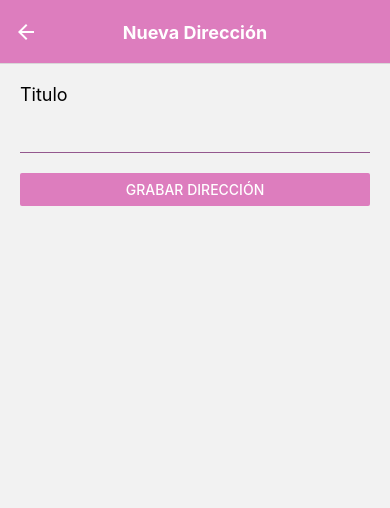
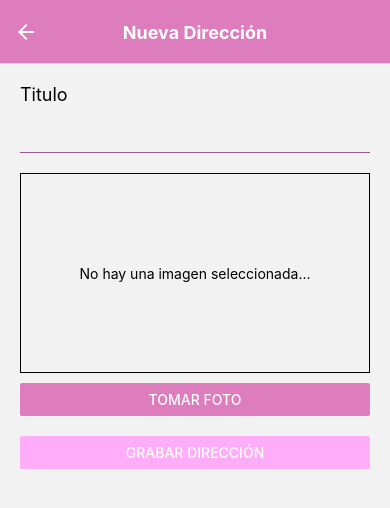
Before and after one commit to 0GLOC/CameraApp, a React Native app: screen /NewPlace in a window 390 px wide. Shown: the top 508 px of the page. Built offline with nearby package versions, Linux system fonts and the light colour scheme.

Commit message:
Image selector [ Picker camera & Permissions ]

```diff
--- a/package.json
+++ b/package.json
@@ -21,7 +21,10 @@
     "react-native-safe-area-context": "^4.2.4",
     "react-native-screens": "~3.11.1",
     "react-native-web": "0.17.7",
-    "react-redux": "^8.0.2"
+    "react-redux": "^8.0.2",
+    "expo-image-picker": "~13.1.1",
+    "expo-file-system": "~14.0.0",
+    "expo-permissions": "~13.2.0"
   },
   "devDependencies": {
     "@babel/core": "^7.12.9"
--- /dev/null
+++ b/src/components/ImageSelector.js
@@ -0,0 +1,76 @@
+import React, { useState } from "react";
+import { View, Image, Text, Alert, Button, StyleSheet } from "react-native";
+import * as ImagePicker from "expo-image-picker";
+import * as Permission from "expo-permissions";
+import colors from '../utils/colors';
+
+const ImageSelector = ({ onImage }) => {
+    const [pickedUrl, setPickedUrl] = useState();
+
+    const verifyPermissions = async () => {
+        const { status } = await ImagePicker.requestCameraPermissionsAsync();
+
+        if(status !== 'granted') {
+            Alert.alert(
+                "Permisos insuficientes",
+                "Necesitas permisos para usar la cámara",
+                [{ text: "OK" }]
+            );
+
+            return false;
+        };
+        return true;
+    };
+
+    const handleTakeImage = async () => {
+        const isCameraPermissionGranted = await verifyPermissions();
+        if(!isCameraPermissionGranted) return;
+
+        const image = await ImagePicker.launchCameraAsync({
+            allowsEditing: true,
+            aspect: [16, 9],
+            quality: 0.8,
+        });
+
+        setPickedUrl(image.uri);
+        onImage(image.uri);
+    };
+
+    return (
+        <View style={styles.container}>
+          <View style={styles.preview}>
+            {!pickedUrl ? (
+              <Text>No hay una imagen seleccionada...</Text>
+            ) : (
+              <Image source={{ uri: pickedUrl }} style={styles.image} />
+            )}
+          </View>
+          <Button
+            title="Tomar Foto"
+            color={colors.four}
+            onPress={handleTakeImage}
+          />
+        </View>
+    );
+}
+
+const styles = StyleSheet.create({
+    container: {
+      marginBottom: 20,
+    },
+    preview: {
+      width: "100%",
+      height: 200,
+      marginBottom: 10,
+      justifyContent: "center",
+      alignItems: "center",
+      borderColor: colors.primary,
+      borderWidth: 1,
+    },
+    image: {
+      width: "100%",
+      height: "100%",
+    },
+});
+
+export default ImageSelector;
--- a/src/screens/NewPlaceScreen.js
+++ b/src/screens/NewPlaceScreen.js
@@ -1,6 +1,7 @@
 import React, { useState } from "react";
 import { StyleSheet, Text, TextInput, ScrollView, View, Button } from "react-native";
 import { useDispatch } from "react-redux";
+import ImageSelector from "../components/ImageSelector";
 import { addPlace } from "../store/place.slices";
 import colors from "../utils/colors";
 
@@ -22,9 +23,14 @@ const NewPlaceScreen = ({ navigation }) => {
                 value={title}
                 onChangeText={handleTitleChange}
                 />
+                <ImageSelector
+                    onImage={(image) => {
+                        console.log(image);
+                    }}
+                />
                 <Button
                 title="Grabar Dirección"
-                color={colors.four}
+                color={colors.five}
                 onPress={() => handleSave()}
                 />
             </View>
--- a/src/store/index.js
+++ b/src/store/index.js
@@ -5,4 +5,8 @@ export const store = configureStore({
     reducer: {
         place: placeReducer,
     },
+    middleware: (getDefaultMiddleware) =>
+        getDefaultMiddleware({
+            serializableCheck: false,
+        }),
 });
--- a/src/store/place.slices.js
+++ b/src/store/place.slices.js
@@ -10,7 +10,7 @@ const placeSlice = createSlice({
     initialState,
     reducers: {
         addPlace: (state, action) => {
-            const newPlace = new Place(Date.now(), action.placeName);
+            const newPlace = new Place(Date.now(), action.payload);
             state.places.push(newPlace);
         }
     },
```
Also changed, not shown: 1 other file (tests, documents, lock files or other folders).
